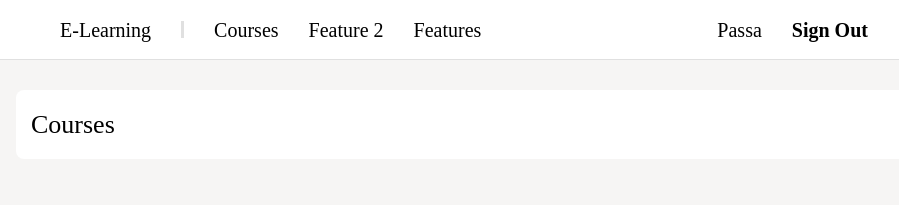
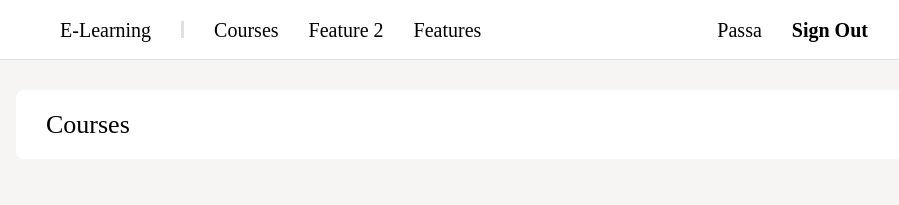
Before and after one commit to NasmeenI/E-COURSE-PLATFORM, a React (Create React App) app in the folder frontend/: page /courses in a window 1280 px wide. Shown: the top 205 px of the page, without its empty margins (176-1075 px from the left). Built offline with nearby package versions, Linux system fonts and the light colour scheme.

Commit message:
install: dropdown

```diff
--- a/frontend/package.json
+++ b/frontend/package.json
@@ -12,6 +12,7 @@
     "react": "^18.2.0",
     "react-clamp-lines": "^3.0.3",
     "react-dom": "^18.2.0",
+    "react-dropdown": "^1.11.0",
     "react-router-dom": "^6.6.1",
     "react-scripts": "5.0.1",
     "sort-by": "^1.2.0",
--- a/frontend/src/views/courses/Courses.js
+++ b/frontend/src/views/courses/Courses.js
@@ -2,18 +2,24 @@ import Footer from "../../components/footer/Footer";
 import Header from "../../components/header/Header";
 import Course from "./Course";
 import PageButton from "./PageButton";
+import Dropdown from "react-dropdown";
 
 export default function Courses() {
+  const tagOption = ["one", "two", "three"];
+  const tagDefaultOption = "Select Tag";
   return (
     <div>
       <Header />
       {/* body */}
       <div className="bg-[#F6F5F4] mt-[60px] w-full flex flex-col justify-evenly items-center">
         {/* Courses box */}
-        <div className="bg-white m-[30px] w-[70%] py-[15px] rounded-lg">
-          <span className="text-right font-primary text-[26px] ml-[15px]">
+        <div className="bg-white m-[30px] w-[70%] py-[15px] rounded-lg flex flex-col items-start">
+          <span className="text-right font-primary text-[26px] mx-[30px]">
             Courses
           </span>
+          <div className="mx-[30px] flex flex-row items-start">
+
+          </div>
         </div>
 
         {/* Tag */}
@@ -36,17 +42,19 @@ export default function Courses() {
 
         {/* Page Selector */}
         <div className="mt-[30px] mb-[60px] flex flex-row justify-evenly items-center">
-          <PageButton page="<"/>
-          <PageButton page="1"/>
+          <PageButton page="<" />
+          <PageButton page="1" />
           <PageButton page="2" current={true} />
-          <PageButton page="3"/>
+          <PageButton page="3" />
 
           {/* page split with ... */}
-          <span className="text-[#2B788B] font-secondary font-bold text-[20px] rounded-full flex items-center justify-evenly mx-[10px]">...</span>
+          <span className="text-[#2B788B] font-secondary font-bold text-[20px] rounded-full flex items-center justify-evenly mx-[10px]">
+            ...
+          </span>
 
-          <PageButton page="7"/>
-          <PageButton page="8"/>
-          <PageButton page=">"/>
+          <PageButton page="7" />
+          <PageButton page="8" />
+          <PageButton page=">" />
         </div>
       </div>
       <Footer />
```
Also changed, not shown: 1 other file (tests, documents, lock files or other folders).
